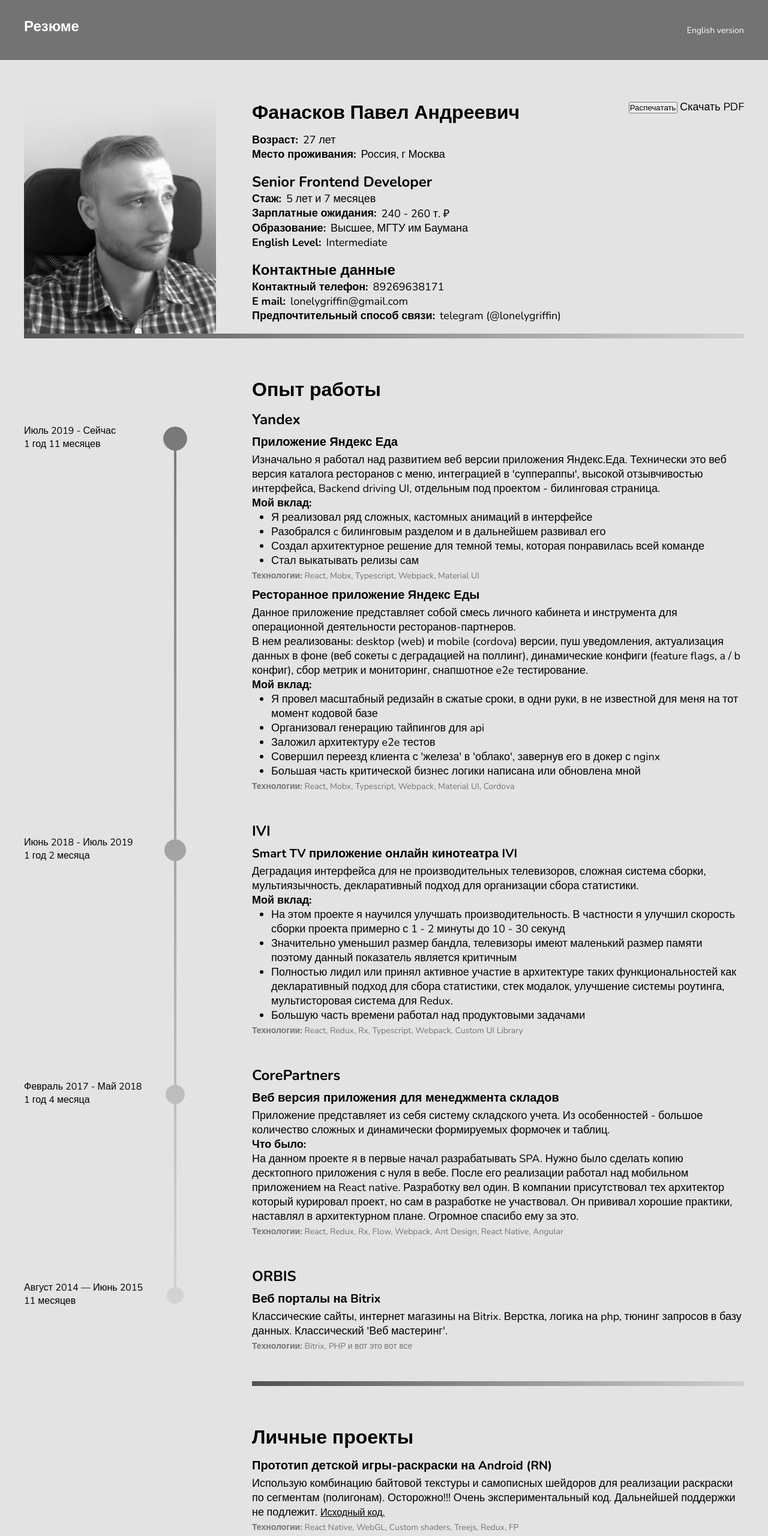
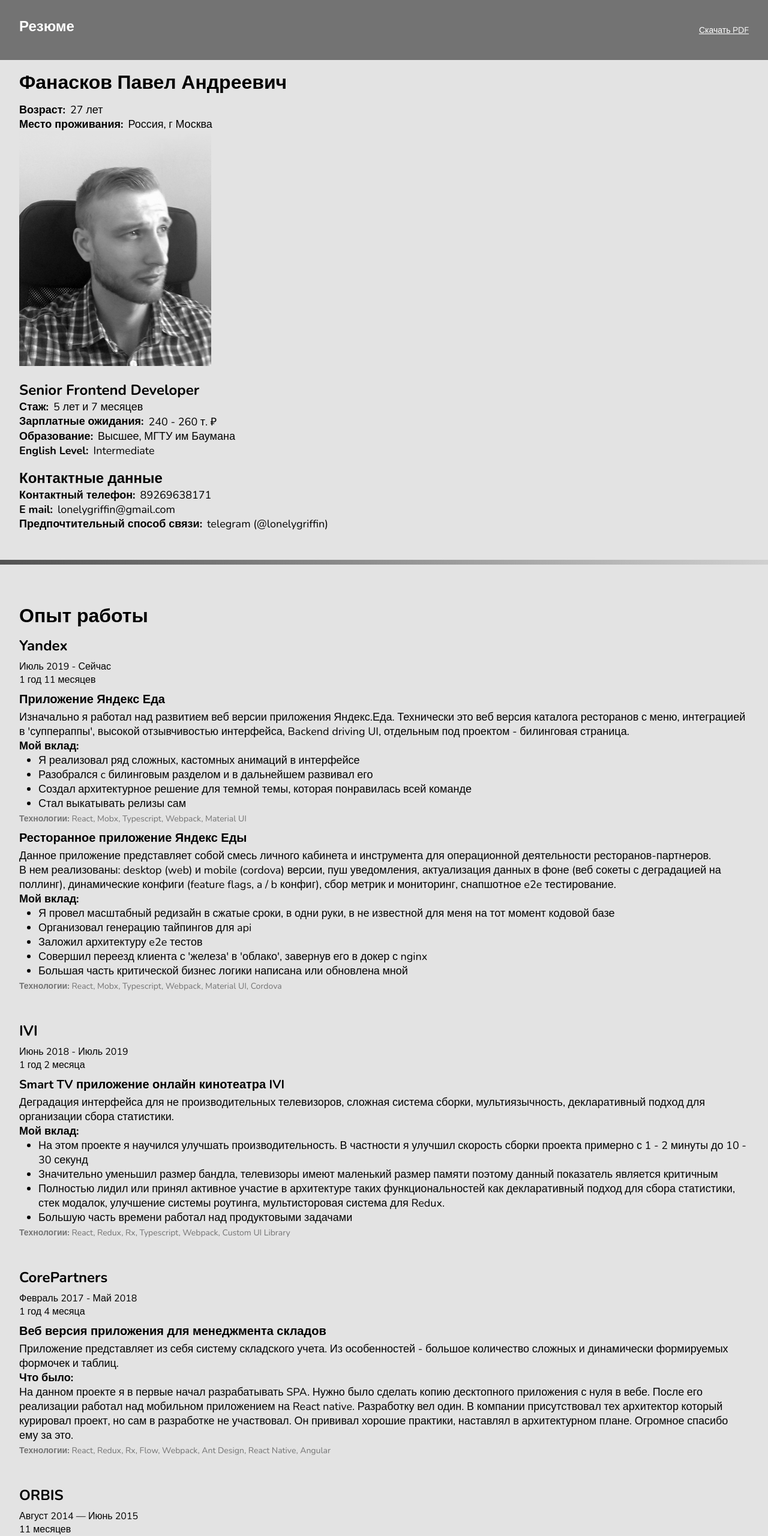
Before and after one commit to LonelyGriffin/special-resume-for-align, a plain HTML site: page index.html in a window 1280 px wide. Shown: the top 2560 px of the page at 60% size. Drawn offline with nearby package versions, Linux system fonts and the light colour scheme.

Commit message:
mobile layout

```diff
--- a/core.css
+++ b/core.css
@@ -96,10 +96,12 @@ dt {
   margin: auto;
 }
 
+
+
 .download {
   position: absolute;
   right: 0;
-  top: 0;
+  top: -32px;
 }
 
 .left-padding {
@@ -205,3 +207,125 @@ ul {
   justify-content: space-between;
   align-items: center;
 }
+
+.header-lang {
+  font-size: 14px;
+  color: #FFFFFF;
+}
+
+.header-lang:hover {
+  color: #EEEEEE;
+}
+
+.separator-1 {
+  width: 100%;
+  height: 8px;
+  background: #737373;
+  background: linear-gradient(90deg, #525252 0%, rgba(82, 82, 82, 0) 115.35%);
+  margin-bottom: 64px;
+}
+
+.separator-2 {
+  width: calc(100% - 380px);
+  margin-left: 380px;
+  height: 8px;
+  background: #737373;
+  background: linear-gradient(90deg, #525252 0%, rgba(82, 82, 82, 0) 115.35%);
+  margin-bottom: 64px;
+}
+
+.timeline-gradient {
+  top: 0;
+  left: 232px;
+  position: absolute;
+  width: 40px;
+  height: 100%;
+  background: linear-gradient(180deg, rgba(227, 227, 227, 0) 0%, rgba(227, 227, 227, 0.9) 100%);
+}
+
+@media print {
+  .no-print {
+    display: none;
+  }
+}
+
+@media print {
+  body {
+    grid-template-rows: auto;
+  }
+
+  main {
+    padding-top: 24px;
+    grid-row-start: 1;
+    grid-row-end: 2;
+  }
+}
+
+@media screen and (max-device-width: 1300px) {
+  .content {
+    width: 900px;
+  }
+  .left-padding {
+    margin-left: 320px;
+  }
+  .photo {
+    width: 280px;
+    height: 364px;
+    top: 26px;
+  }
+  .separator-2 {
+    margin-left: 320px;
+    width: calc(100% - 320px);
+  }
+}
+
+@media screen and (max-device-width: 950px) {
+  .content {
+    width: calc(100% - 64px);
+  }
+  .left-padding {
+    margin-left: 0;
+  }
+  .photo {
+    width: 100%;
+    max-width: 320px;
+    height: auto;
+    position: relative;
+    top: 0;
+    left: 0;
+  }
+  .separator-1 {
+    margin-top: 48px;
+    margin-left: -32px;
+    width: calc(100% + 64px);
+    margin-right: -32px;
+  }
+  .separator-2 {
+    margin-left: -32px;
+    width: calc(100% + 64px);
+    margin-right: -32px;
+  }
+  main {
+    padding-top: 16px;
+  }
+  .timeline-gradient, .date-bullet, .date-line {
+    display: none;
+  }
+  .date {
+    position: relative;
+    left: 0;
+    top: 0;
+  }
+  .date-period, .date-exp {
+    top: 0;
+  }
+  .footer-content {
+    flex-direction: column;
+    justify-content: center;
+    align-items: start;
+    font-size: 12px;
+  }
+  .for-align {
+    margin-bottom: 8px;
+  }
+}
--- a/index.html
+++ b/index.html
@@ -3,16 +3,18 @@
 <head>
   <meta charset="utf-8">
   <meta lang="ru">
+  <meta name="viewport" content="width=device-width, initial-scale=1.0" />
   <title>Резюме</title>
   <link rel="stylesheet" href="core.css">
   <link rel="preconnect" href="https://fonts.gstatic.com">
   <link href="https://fonts.googleapis.com/css2?family=Nunito:wght@400;700&display=swap" rel="stylesheet">
 </head>
 <body>
-  <header>
+  <header class="no-print">
     <div class="content header-content">
       <h1>Резюме</h1>
-      <a href="index_en.html" class="header-lang">English version</a>
+      <!-- <a href="index_en.html" class="header-lang">English version</a> -->
+      <a class="no-print header-lang link">Скачать PDF</a>
     </div>
   </header>
   <main>
@@ -53,13 +55,13 @@
           <dd>telegram (@lonelygriffin)</dd>
         </dl>
       </div>
-      <aside class="download">
-        <button>Распечатать</button>
-        <a>Скачать PDF</a>
-      </aside>
+      <!-- <aside class="download"> -->
+        <!-- <button onclick="window.print()" class="no-print">Распечатать</button> -->
+        <!-- <a class="no-print link">Скачать PDF</a> -->
+      <!-- </aside> -->
     </section>
     <div class="content">
-      <div class="separator-1"/>
+      <div class="separator-1"></div>
     </div>
     <section class="content">
       <h1 class="left-padding">Опыт работы</h1>
@@ -70,8 +72,8 @@
             <div class="date">
               <div class="date-period">Июль 2019 - Сейчас</div>
               <div class="date-exp">1 год 11 месяцев</div>
-              <div  class="date-bullet date-bullet-5"></div>
-              <div  class="date-line"></div>
+              <div  class="date-bullet no-print date-bullet-5"></div>
+              <div  class="date-line  no-print"></div>
             </div>
             <div/>
             <div class="left-padding">
@@ -113,8 +115,8 @@
             <div class="date">
               <div class="date-period">Июнь 2018 - Июль 2019</div>
               <div class="date-exp">1 год 2 месяца</div>
-              <div class="date-bullet date-bullet-4"></div>
-              <div class="date-line"></div>
+              <div class="date-bullet no-print date-bullet-4"></div>
+              <div class="date-line  no-print"></div>
             </div>
             <div/>
             <div class="left-padding">
@@ -140,8 +142,8 @@
             <div class="date">
               <div class="date-period">Февраль 2017 - Май 2018</div>
               <div class="date-exp">1 год 4 месяца</div>
-              <div  class="date-bullet date-bullet-3"></div>
-              <div  class="date-line"></div>
+              <div  class="date-bullet no-print date-bullet-3"></div>
+              <div  class="date-line  no-print"></div>
             </div>
             <div/>
             <div class="left-padding">
@@ -163,7 +165,7 @@
             <div class="date">
               <div class="date-period">Август 2014 — Июнь 2015</div>
               <div class="date-exp">11 месяцев</div>
-              <div  class="date-bullet date-bullet-2"></div>
+              <div  class="date-bullet no-print date-bullet-2"></div>
             </div>
             <div/>
             <div class="left-padding">
@@ -177,17 +179,17 @@
           </div>
         </li>
       </ul>
-      <div class="timeline-gradient"></div>
+      <div class="timeline-gradient no-print"></div>
     </section>
     <div class="content">
-      <div class="separator-2"/>
+      <div class="separator-2"></div>
     </div>
     <section class="content">
       <h1 class="left-padding">Личные проекты</h1>
       <ul class="left-padding">
         <li>
           <h3>Прототип детской игры-раскраски на Android (RN)</h3>
-            <p>Использую комбинацию байтовой текстуры и самописных шейдоров для реализации раскраски по сегментам (полигонам). Осторожно!!! Очень экспериментальный код. Дальнейшей поддержки не подлежит. <a href="https://github.com/LonelyGriffin/dotpick" target="_blank" class="link">Исходный код.</a></p>
+            <p>Использую комбинацию байтовой текстуры и самописных шейдоров для реализации раскраски по сегментам (полигонам). Осторожно!!! Очень экспериментальный код. Дальнейшей поддержки не подлежит. <a href="https://github.com/LonelyGriffin/dotpick" target="_blank" class="link no-print no-print">Исходный код.</a></p>
             <span class="techs">
               <span class="techs-title">Технологии: </span>
               <span>React Native, WebGL, Custom shaders, Treejs, Redux, FP</span>
@@ -195,7 +197,7 @@
         </li>
         <li>
           <h3>Markdown редактор на Android (RN)</h3>
-            <p>Тут я написал нативный плагин под Android и пытаюсь построить AST дерево для Markdown. Тесты в этом очень сильно помогают.<a href="https://github.com/LonelyGriffin/markdazer" target="_blank" class="link">Исходный код.</a></p>
+            <p>Тут я написал нативный плагин под Android и пытаюсь построить AST дерево для Markdown. Тесты в этом очень сильно помогают.<a href="https://github.com/LonelyGriffin/markdazer" target="_blank" class="link no-print">Исходный код.</a></p>
 
             <span class="techs">
               <span class="techs-title">Технологии: </span>
@@ -204,7 +206,7 @@
         </li>
         <li>
           <h3>Инструмент для мокинга api.</h3>
-            <p>Хочу сделать инструмент для удобного мокинга api на js. Из киллер фич - прокси снапшоты, GUI с интерактивной отладкой мок сервера, поддержка websocket. <a href="https://github.com/LonelyGriffin/apate" target="_blank" class="link">Исходный код.</a></p>
+            <p>Хочу сделать инструмент для удобного мокинга api на js. Из киллер фич - прокси снапшоты, GUI с интерактивной отладкой мок сервера, поддержка websocket. <a href="https://github.com/LonelyGriffin/apate" target="_blank" class="link no-print">Исходный код.</a></p>
             <span class="techs">
               <span class="techs-title">Технологии: </span>
               <span>React Native, Java</span>
@@ -213,9 +215,9 @@
       </ul>
       </section>
   </main>
-  <footer>
+  <footer class="no-print">
     <div class="content footer-content">
-      <span>
+      <span class="for-align">
         <p>Сделано за несколько часов, специально для:</p>
         <p>Align Technology.</p>
       </span>
@@ -226,5 +228,4 @@
     </div>
   </footer>
 </body>
-<link rel="stylesheet" href="style.css">
 </html>
--- a/style.css
+++ /dev/null
@@ -1,34 +0,0 @@
-.header-lang {
-  font-size: 14px;
-  color: #FFFFFF;
-}
-
-.header-lang:hover {
-  color: #EEEEEE;
-}
-
-.separator-1 {
-  width: 100%;
-  height: 8px;
-  background: #737373;
-  background: linear-gradient(90deg, #525252 0%, rgba(82, 82, 82, 0) 115.35%);
-  margin-bottom: 64px;
-}
-
-.separator-2 {
-  width: calc(100% - 380px);
-  margin-left: 380px;
-  height: 8px;
-  background: #737373;
-  background: linear-gradient(90deg, #525252 0%, rgba(82, 82, 82, 0) 115.35%);
-  margin-bottom: 64px;
-}
-
-.timeline-gradient {
-  top: 0;
-  left: 232px;
-  position: absolute;
-  width: 40px;
-  height: 100%;
-  background: linear-gradient(180deg, rgba(227, 227, 227, 0) 0%, rgba(227, 227, 227, 0.9) 100%);
-}
```
